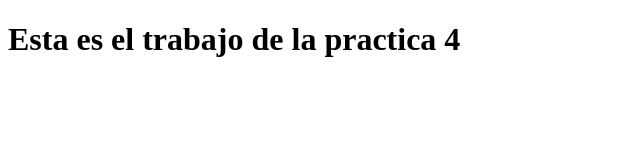
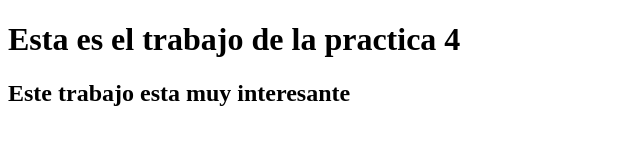
Before and after one commit to hervis30/branchGitHub, a plain HTML site: page index.html in a window 1280 px wide. Shown: the whole page, without its empty margins (0-640 px from the left). Drawn offline with Linux system fonts and the light colour scheme.

Commit message:
segundo cambio

```diff
--- a/index.html
+++ b/index.html
@@ -10,6 +10,7 @@
 
 <body>
     <h1>Esta es el trabajo de la practica 4</h1>
+    <h2>Este trabajo esta muy interesante</h2>
 </body>
 
 </html>
```
